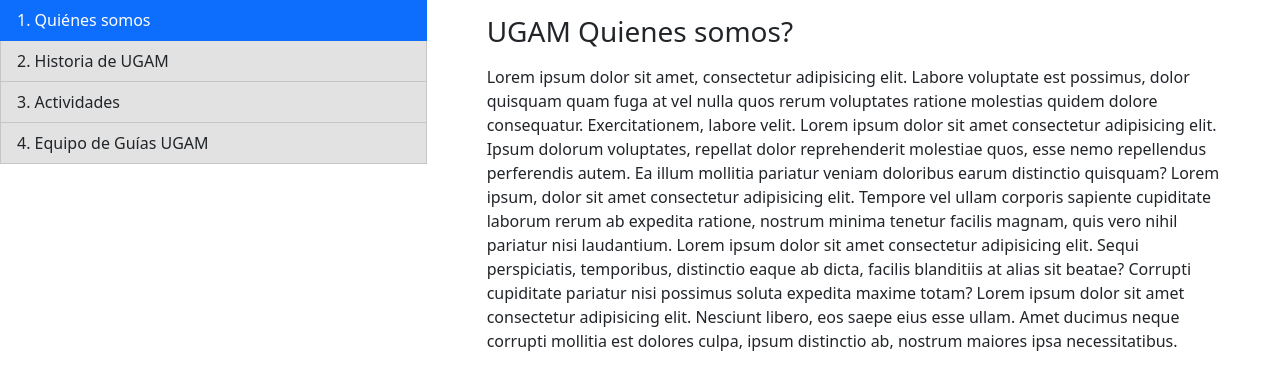
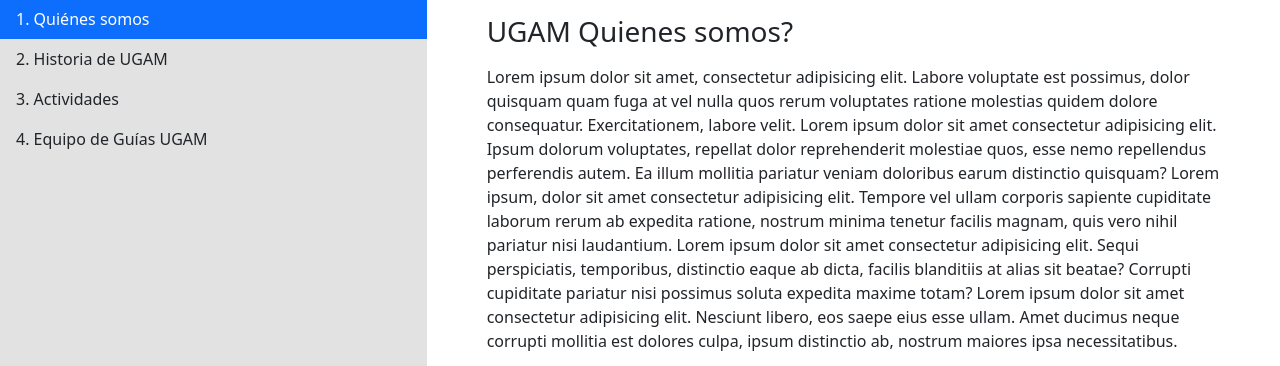
Before and after one commit to leomed512/ugam-web, a PHP site: page /organization.html in a window 1280 px wide. Shown: the part 651-1017 px from the top of the page. Run offline with PHP 8.4, Linux system fonts and the light colour scheme; style sheets or scripts are compiled from the project's sources.

Commit message:
sidebar background for organization page ready

```diff
--- a/styles/components/_asociacion.scss
+++ b/styles/components/_asociacion.scss
@@ -31,6 +31,10 @@
 
 }
 
+.listDisplay  {
+    background-color: #E2E2E2;
+}
 .listDisplay a {
     background-color: #E2E2E2;
+    border: none;
 }
--- a/styles/styles.css
+++ b/styles/styles.css
@@ -55,8 +55,13 @@ body {
   background: linear-gradient(to bottom, rgba(255, 255, 255, 0.9), transparent);
 }
 
+.listDisplay {
+  background-color: #E2E2E2;
+}
+
 .listDisplay a {
   background-color: #E2E2E2;
+  border: none;
 }
 
 .contactForm {
```
